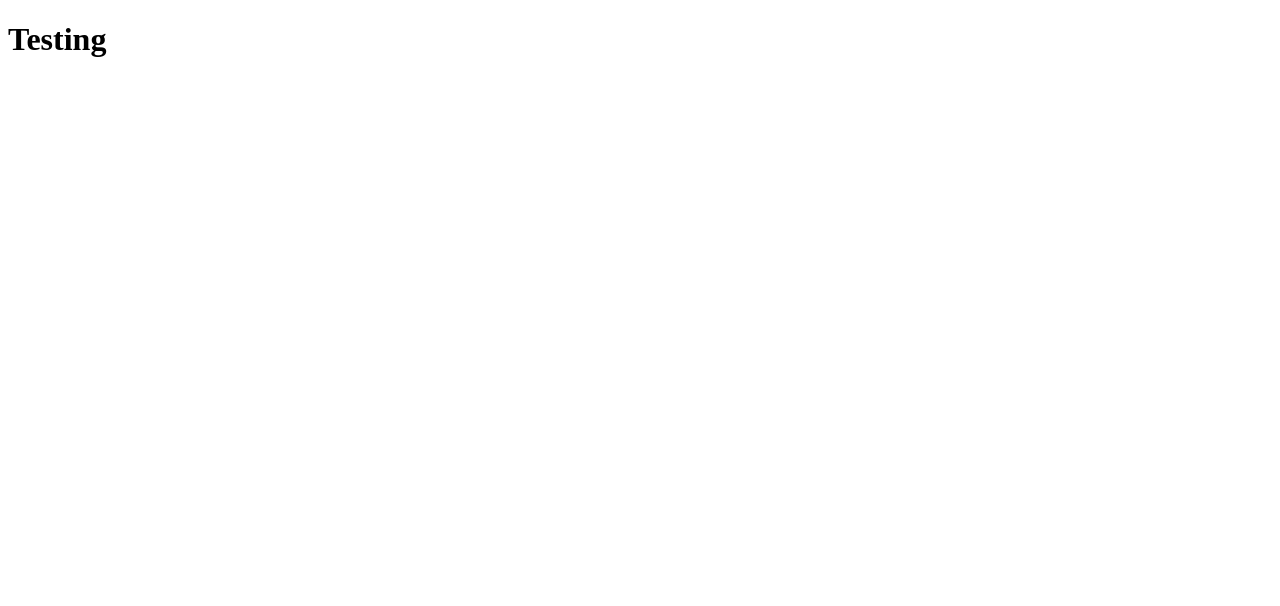
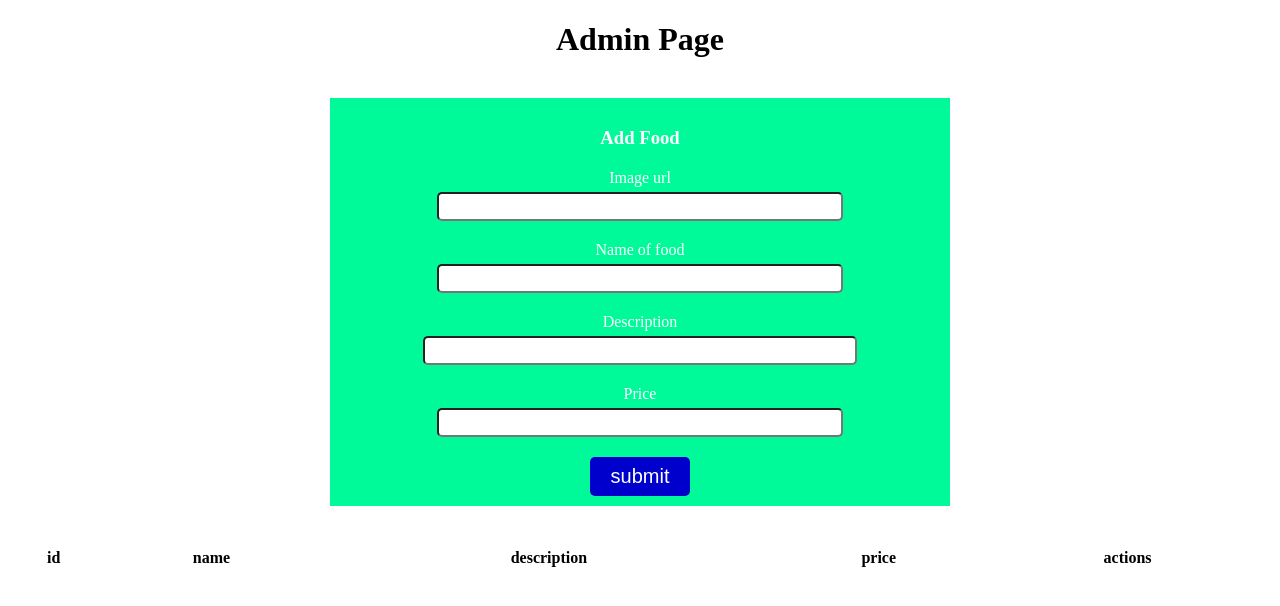
Before and after one commit to smartpro1/online-food-ordering-platform, a website: page admin/index.html in a window 1280 px wide. Drawn offline with Linux system fonts and the light colour scheme.

Commit message:
admin section work

```diff
--- a/admin/index.html
+++ b/admin/index.html
@@ -2,8 +2,81 @@
 <html>
 <head>
 	<title>Admin</title>
+    <style type="text/css">
+    	form{
+    		width: 600px;
+    		background: #00FA9A;
+    		padding: 10px;
+    		text-align: center;
+    		margin: 40px auto;
+    	}
+
+    	.foodItems{
+    		margin: 20px;
+    	}
+
+    	label{
+           font: 40px;
+           color: white;
+           display: block;
+           margin: 5px 0;
+
+
+    	}
+
+        input[type="text"]{
+        	padding: 5px;
+        	border-radius: 5px;
+        	width: 70%;
+        }
+
+        input[type="submit"]{
+        	padding: 8px;
+        	width: 100px;
+        	border-radius: 5px;
+        	font-size: 20px;
+        	background: #0000CD;
+        	color: white;
+        	border: none;
+        }
+
+        input[type="submit"]:hover{
+        	opacity: 0.7;
+        }
+    </style>
 </head>
 <body>
-   <h1>Testing</h1>
+
+   <h1 style="text-align: center">Admin Page</h1>
+   <form onsubmit="addFood()" id="foodForm" method="POST" action="http://localhost:3000/">
+   	<h3 style="color: white">Add Food</h3>
+   	<div class="foodItems">
+	   	<label for="name">Image url</label>
+	    <input type="text" id="image">
+    </div>
+   	<div class="foodItems">
+	   	<label for="name">Name of food</label>
+	    <input type="text" id="name">
+    </div>
+    <div>
+	    <label for="description">Description</label>
+	    <input type="text" id="description">
+    </div>
+   <div class="foodItems">
+	    <label for="price">Price</label>
+	    <input type="text" id="price">
+    </div>
+    <input type="submit" value="submit">
+   </form>
+
+   <table style="width: 100%">
+   	  <tr>
+   	  	<th>id</th>
+   	  	<th>name</th>
+   	  	<th>description</th>
+   	  	<th>price</th>
+   	  	<th>actions</th>
+   	  </tr>
+   </table>
 </body>
 </html>
```
Also changed, not shown: index.html (+19 -4 lines).
